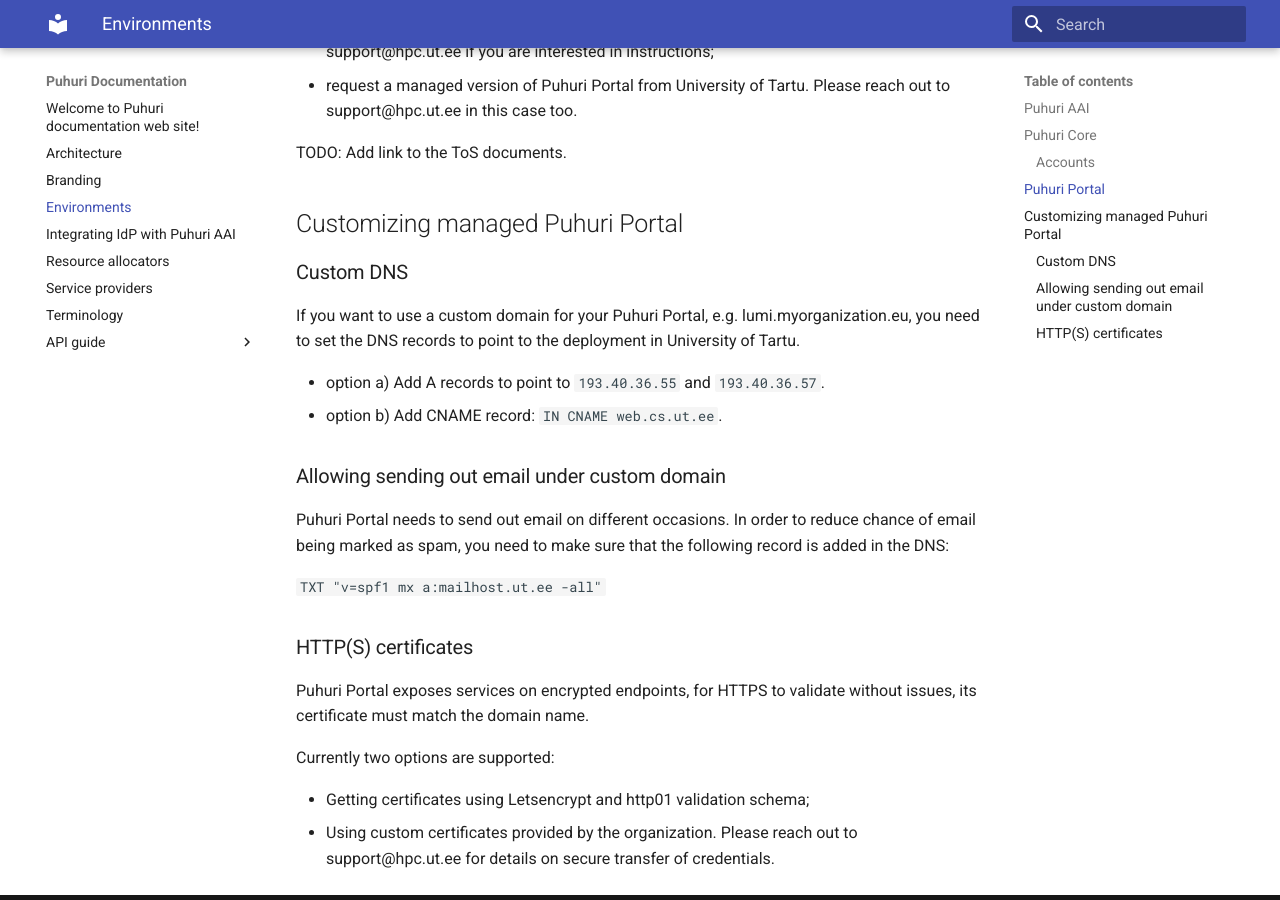
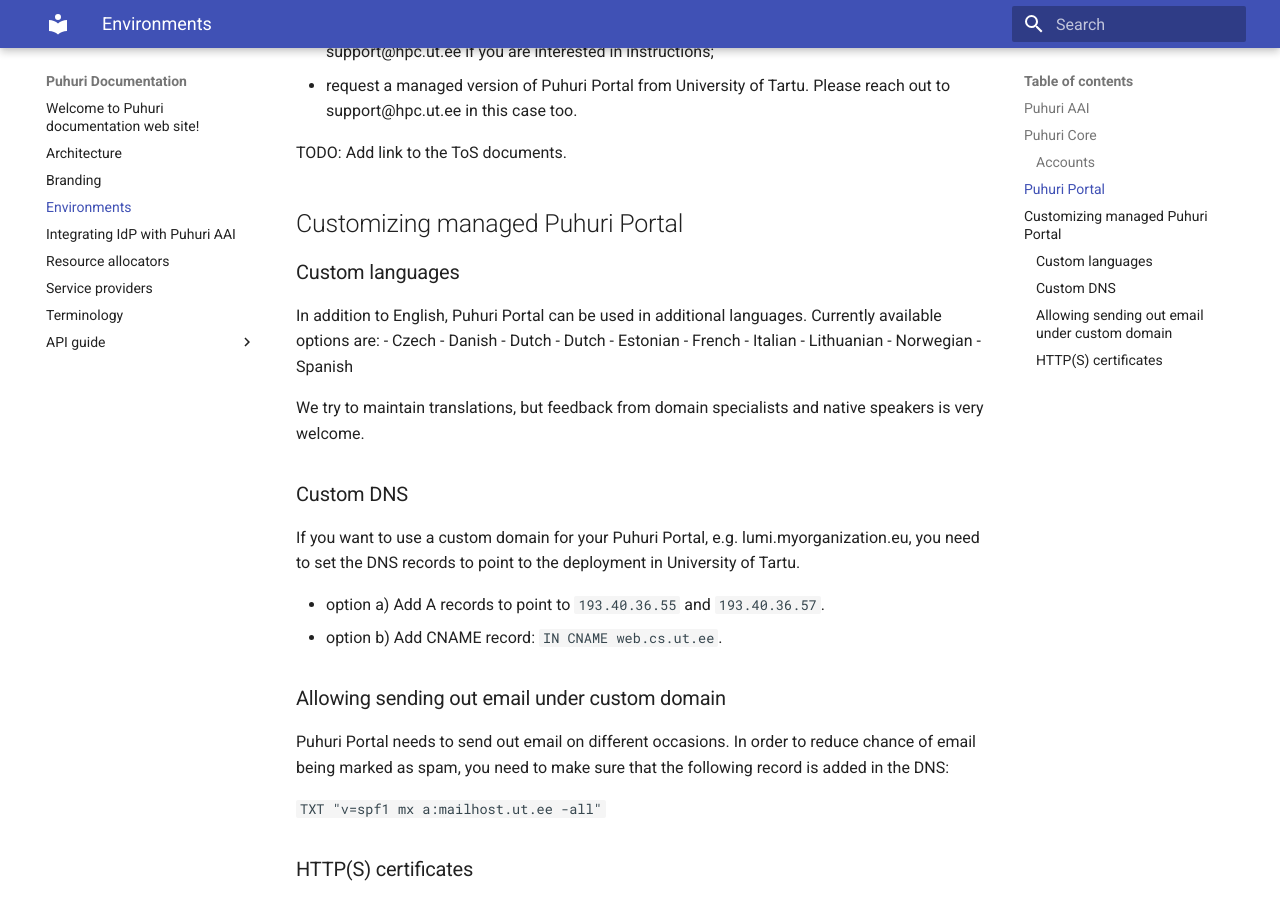
Before and after one commit to neicnordic/puhuri-web, an MkDocs documentation site: the page built from docs/environments.md, in a window 1280 px wide and 900 px high, scrolled down 1024 px. Built offline with MkDocs 1.6.1 and Material for MkDocs 9.7.7, drawn with Linux system fonts in a browser that asks for light colours.

Commit message:
Add language options

```diff
--- a/docs/environments.md
+++ b/docs/environments.md
@@ -38,6 +38,22 @@ TODO: Add link to the ToS documents.
 
 ## Customizing managed Puhuri Portal
 
+### Custom languages
+
+In addition to English, Puhuri Portal can be used in additional languages. Currently available options are:
+- Czech
+- Danish
+- Dutch
+- Dutch
+- Estonian
+- French
+- Italian
+- Lithuanian
+- Norwegian
+- Spanish
+
+We try to maintain translations, but feedback from domain specialists and native speakers is very welcome.
+
 ### Custom DNS
 If you want to use a custom domain for your Puhuri Portal, e.g. lumi.myorganization.eu, you need to set the DNS
 records to point to the deployment in University of Tartu.
```
